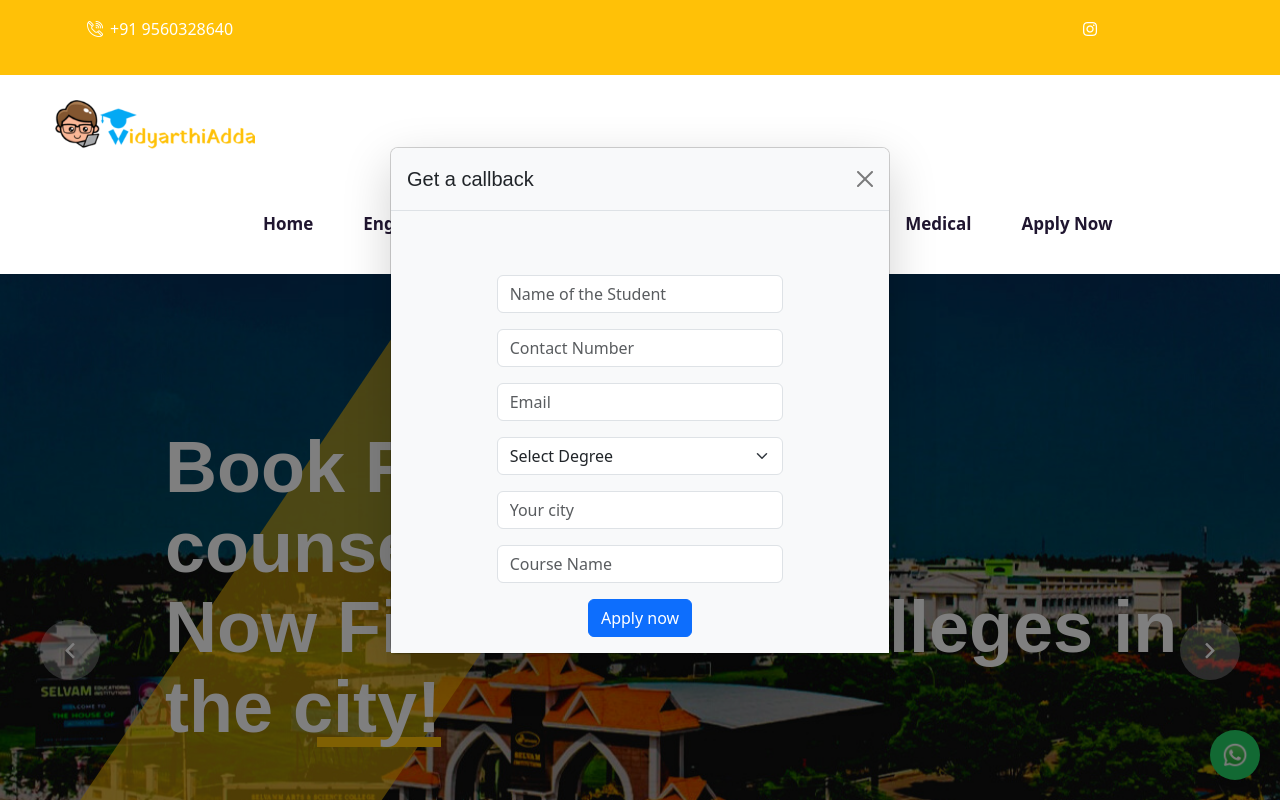
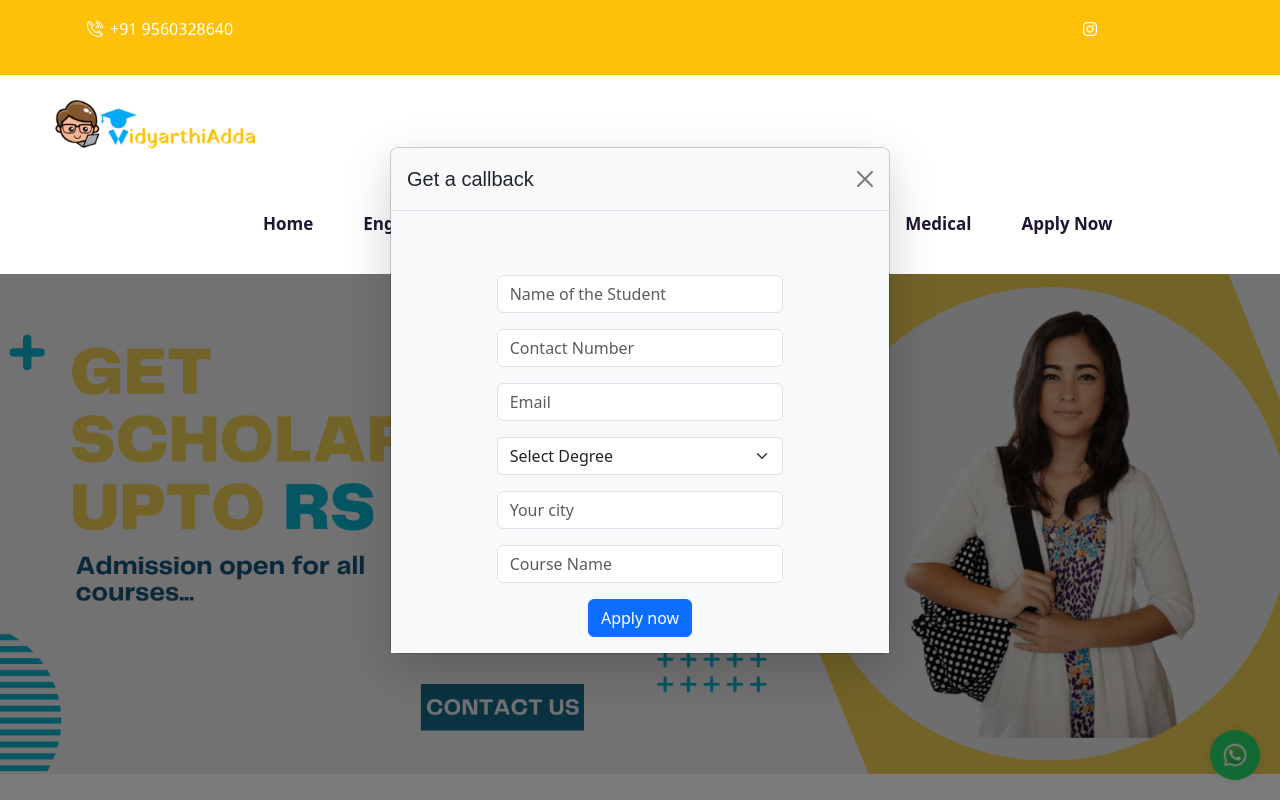
Before and after one commit to abdulrehman043/street_wolf, a Next.js app: page / in a window 1280 px wide. Shown: the top 800 px of the page. Built offline with nearby package versions, Linux system fonts and the light colour scheme; a web font is replaced by a local one.

Commit message:
update form banner

```diff
--- a/components/slider.jsx
+++ b/components/slider.jsx
@@ -55,10 +55,31 @@ const SliderMain = () => {
 
   return (
     <div>
-      <section className="banner-section wow fadeIn">
+<div id="carouselExampleSlidesOnly" onClick={openModal} className="carousel slide mobile_h" data-bs-ride="carousel" style={{ backgroundImage: 'url(/assets/background/get_sc.png)', backgroundSize: 'cover', backgroundPosition: 'center' }}>
+  <div className="carousel-inner">
+    <div className="carousel-item active">
+      {/* Replace '...' with your background image source */}
+      <div className="d-block w-100" style={{ height: '500px', backgroundColor: 'rgba(0, 0, 0, 0.1)' }}>
+        {/* Add your content here */}
+      </div>
+    </div>
+  </div>
+
+  <style jsx>{`
+    @media (max-width: 767px) {
+      .mobile_h {
+        height: 144px;
+      }
+    }
+  `}</style>
+</div>
+
+
+
+      {/* <section className="banner-section wow fadeIn">
         <div className="swiper-container banner-slider">
           <div className="swiper-wrapper">
-            <div className="swiper-slide" style={{ backgroundImage: 'url(/assets/background/collegeonhome.jpg)' }}>
+            <div className="swiper-slide" style={{ backgroundImage: 'url(/assets/background/get_sc.png)' }}>
               <div className="content-outer">
                 <div className="content-box">
                   <div className="inner">
@@ -84,7 +105,7 @@ const SliderMain = () => {
         <div className="banner-shape__left_1"></div>
         <div className="banner-shape__left_2"></div>
         <div className="banner-big-title d-none d-md-block" data-parallax='{"x": 200}'>Vidyarthiadda</div>
-      </section>
+      </section> */}
       <Modal showModal={showModal} onClose={closeModal} />
     </div>
 
```
Also changed, not shown: public/assets/background/get_sc.png (added).
